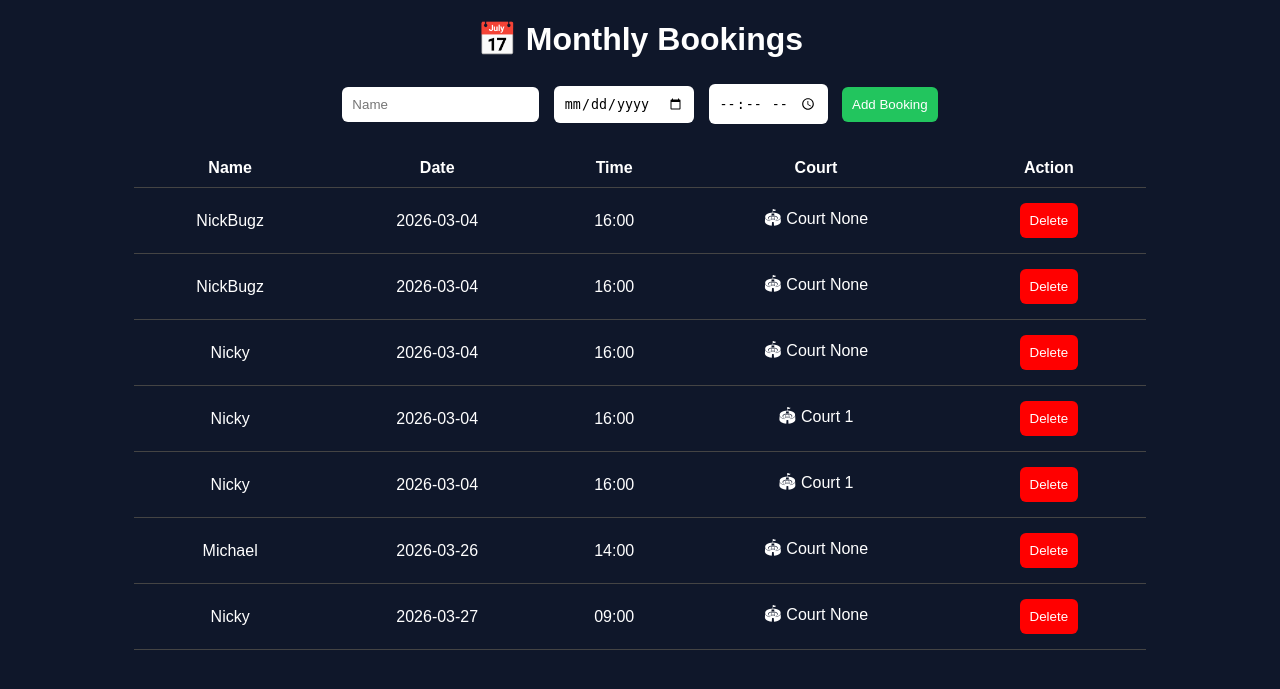
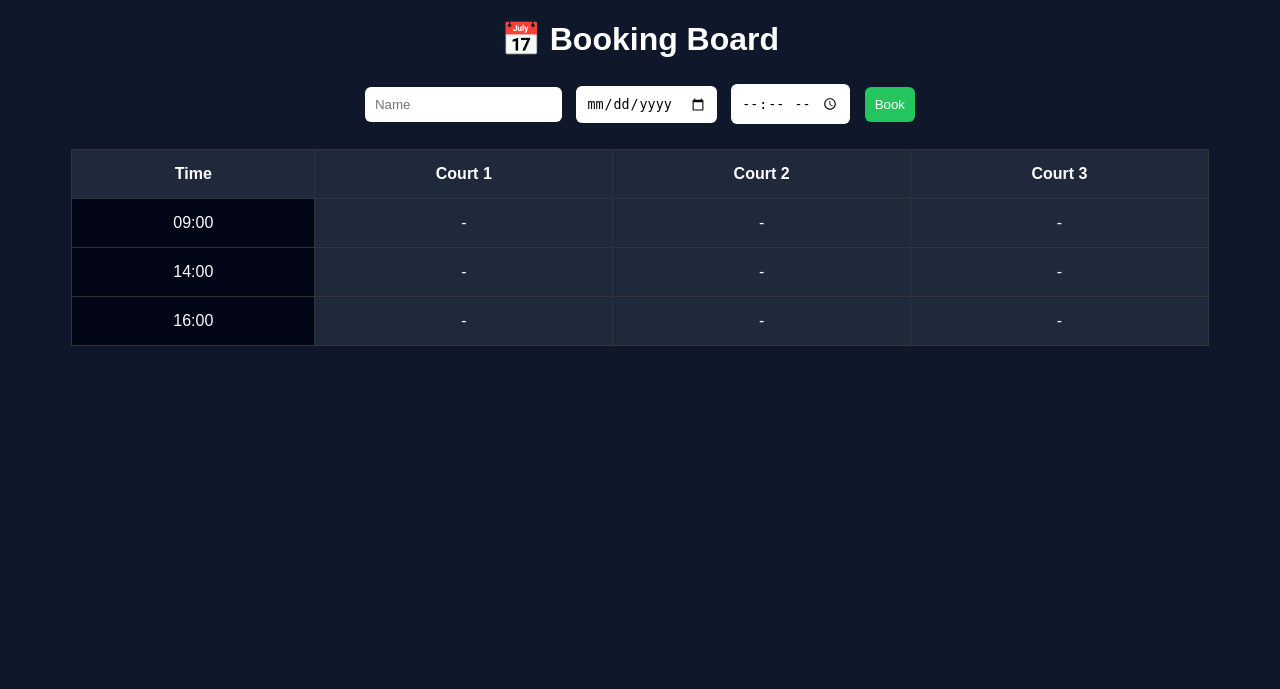
Before and after one commit to inickbugz-max/fives-system, a Flask app: page /monthly in a window 1280 px wide. Shown: the top 689 px of the page. Run offline with Flask 3, Linux system fonts and the light colour scheme; data comes from the database, SQL or seed files in the repository; both versions use the stored data as it was after the commit.

Commit message:
booking board system

```diff
--- a/app.py
+++ b/app.py
@@ -3,26 +3,26 @@ import sqlite3
 
 app = Flask(__name__)
 
-# DATABASE
+# 🔌 DATABASE
 def get_db():
     conn = sqlite3.connect('database.db')
     conn.row_factory = sqlite3.Row
     return conn
 
 
-# HOME
+# 🏠 HOME
 @app.route('/')
 def home():
     return render_template('dashboard.html')
 
 
-# MONTHLY (WITH COURTS)
+# 📅 MONTHLY (BOARD VIEW + 3 COURTS)
 @app.route('/monthly', methods=['GET', 'POST'])
 def monthly():
     conn = get_db()
     cursor = conn.cursor()
 
-    # CREATE TABLE WITH COURT COLUMN
+    # CREATE TABLE
     cursor.execute('''
         CREATE TABLE IF NOT EXISTS bookings (
             id INTEGER PRIMARY KEY AUTOINCREMENT,
@@ -40,7 +40,7 @@ def monthly():
         date = request.form.get('date')
         time = request.form.get('time')
 
-        # GET EXISTING BOOKINGS FOR SLOT
+        # GET EXISTING BOOKINGS
         cursor.execute(
             "SELECT court FROM bookings WHERE date = ? AND time = ?",
             (date, time)
@@ -49,34 +49,44 @@ def monthly():
 
         used_courts = [row["court"] for row in existing]
 
-        # FIND AVAILABLE COURT
+        # ASSIGN COURT
+        assigned_court = None
         for court in [1, 2, 3]:
             if court not in used_courts:
                 assigned_court = court
                 break
-        else:
-            assigned_court = None
 
         if assigned_court is None:
-            message = "❌ All courts are booked!"
+            message = "❌ All courts booked!"
         else:
             cursor.execute(
                 "INSERT INTO bookings (name, date, time, court) VALUES (?, ?, ?, ?)",
                 (name, date, time, assigned_court)
             )
             conn.commit()
-            message = f"✅ Booked on Court {assigned_court}"
+            message = f"✅ Court {assigned_court} booked"
 
     # GET BOOKINGS
-    cursor.execute("SELECT * FROM bookings ORDER BY date, time, court")
-    bookings = cursor.fetchall()
+    cursor.execute("SELECT * FROM bookings")
+    rows = cursor.fetchall()
+
+    # 🔥 BUILD GRID
+    grid = {}
+
+    for row in rows:
+        t = row["time"]
+
+        if t not in grid:
+            grid[t] = {1: None, 2: None, 3: None}
+
+        grid[t][row["court"]] = row["name"]
 
     conn.close()
 
-    return render_template('monthly.html', bookings=bookings, message=message)
+    return render_template('monthly.html', grid=grid, message=message)
 
 
-# DELETE
+# 🗑 DELETE
 @app.route('/delete/<int:id>')
 def delete(id):
     conn = get_db()
@@ -123,6 +133,6 @@ def ref_stats():
     return render_template('ref_stats.html')
 
 
-# RUN
+# ▶ RUN
 if __name__ == "__main__":
     app.run(debug=True)
--- a/templates/monthly.html
+++ b/templates/monthly.html
@@ -1,7 +1,7 @@
 <!DOCTYPE html>
 <html>
 <head>
-    <title>Monthly Bookings</title>
+    <title>Booking Board</title>
 
     <style>
         body {
@@ -13,6 +13,10 @@
 
         h1 {
             margin-top: 20px;
+        }
+
+        form {
+            margin: 20px;
         }
 
         input, button {
@@ -28,66 +32,74 @@
             cursor: pointer;
         }
 
-        .delete-btn {
-            background: red;
-        }
-
         table {
             margin: 20px auto;
             border-collapse: collapse;
-            width: 80%;
+            width: 90%;
         }
 
         th, td {
-            padding: 10px;
-            border-bottom: 1px solid #444;
+            padding: 15px;
+            border: 1px solid #333;
         }
 
-        .message {
-            margin-top: 10px;
-            font-weight: bold;
-            color: yellow;
+        th {
+            background: #1e293b;
+        }
+
+        td {
+            background: #020617;
+        }
+
+        .booked {
+            background: #22c55e;
+        }
+
+        .empty {
+            background: #1e293b;
         }
     </style>
 </head>
 
 <body>
 
-<h1>📅 Monthly Bookings</h1>
+<h1>📅 Booking Board</h1>
 
-<!-- ✅ MESSAGE -->
 {% if message %}
-    <div class="message">{{ message }}</div>
+<p>{{ message }}</p>
 {% endif %}
 
-<!-- ✅ FORM -->
+<!-- BOOKING FORM -->
 <form method="POST">
     <input type="text" name="name" placeholder="Name" required>
     <input type="date" name="date" required>
     <input type="time" name="time" required>
-    <button type="submit">Add Booking</button>
+    <button type="submit">Book</button>
 </form>
 
-<!-- ✅ TABLE -->
+<!-- BOOKING GRID -->
 <table>
     <tr>
-        <th>Name</th>
-        <th>Date</th>
         <th>Time</th>
-        <th>Court</th>
-        <th>Action</th>
+        <th>Court 1</th>
+        <th>Court 2</th>
+        <th>Court 3</th>
     </tr>
 
-    {% for booking in bookings %}
+    {% for time, courts in grid.items() %}
     <tr>
-        <td>{{ booking.name }}</td>
-        <td>{{ booking.date }}</td>
-        <td>{{ booking.time }}</td>
-        <td>🏟 Court {{ booking.court }}</td>
-        <td>
-            <a href="/delete/{{ booking.id }}">
-                <button class="delete-btn">Delete</button>
-            </a>
+        <td>{{ time }}</td>
+
+        <td class="{{ 'booked' if courts[1] else 'empty' }}">
+            {{ courts[1] if courts[1] else "-" }}
+        </td>
+
+        <td class="{{ 'booked' if courts[2] else 'empty' }}">
+            {{ courts[2] if courts[2] else "-" }}
+        </td>
+
+        <td class="{{ 'booked' if courts[3] else 'empty' }}">
+            {{ courts[3] if courts[3] else "-" }}
         </td>
     </tr>
     {% endfor %}
```
Also changed, not shown: database.db.
